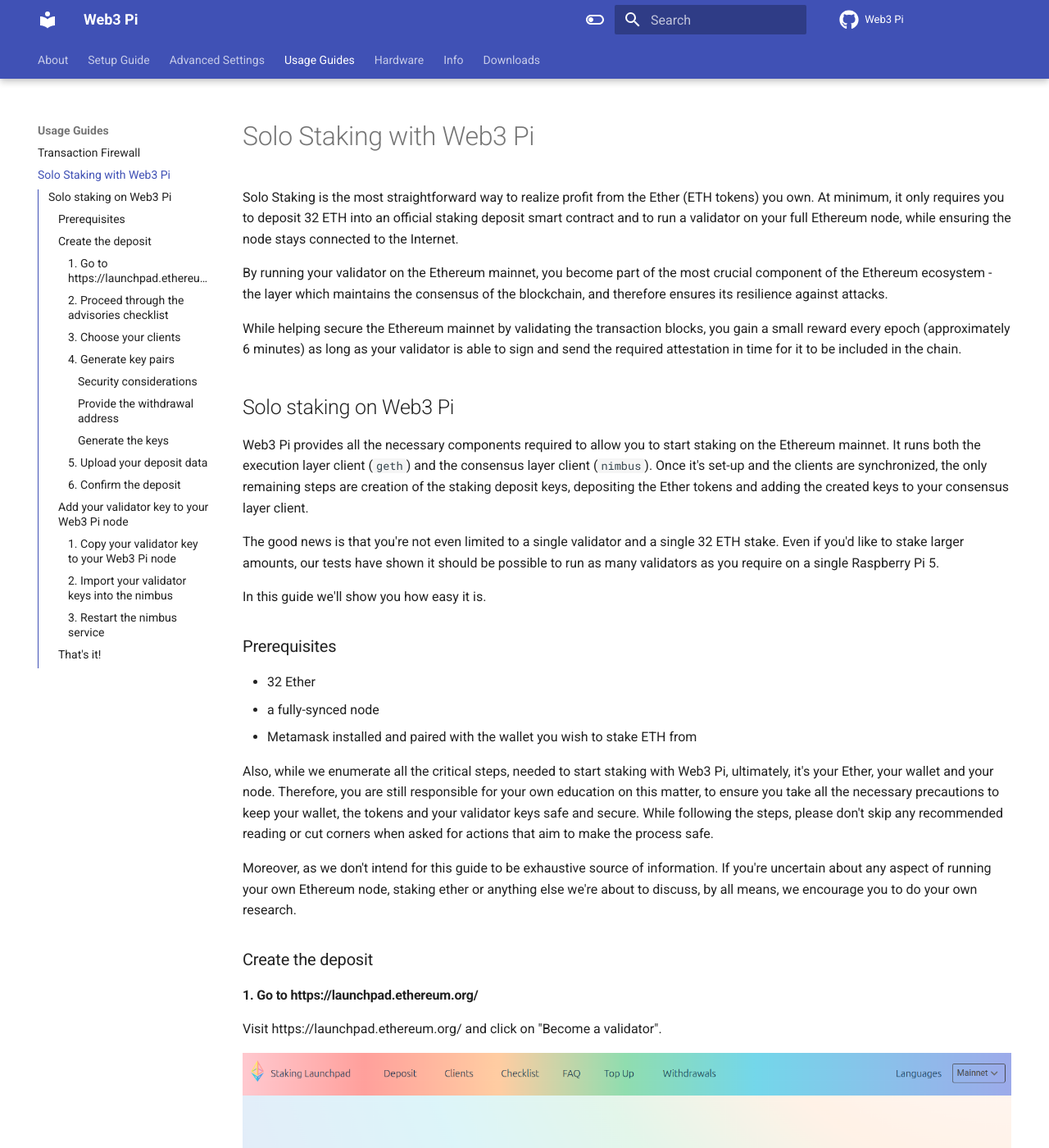
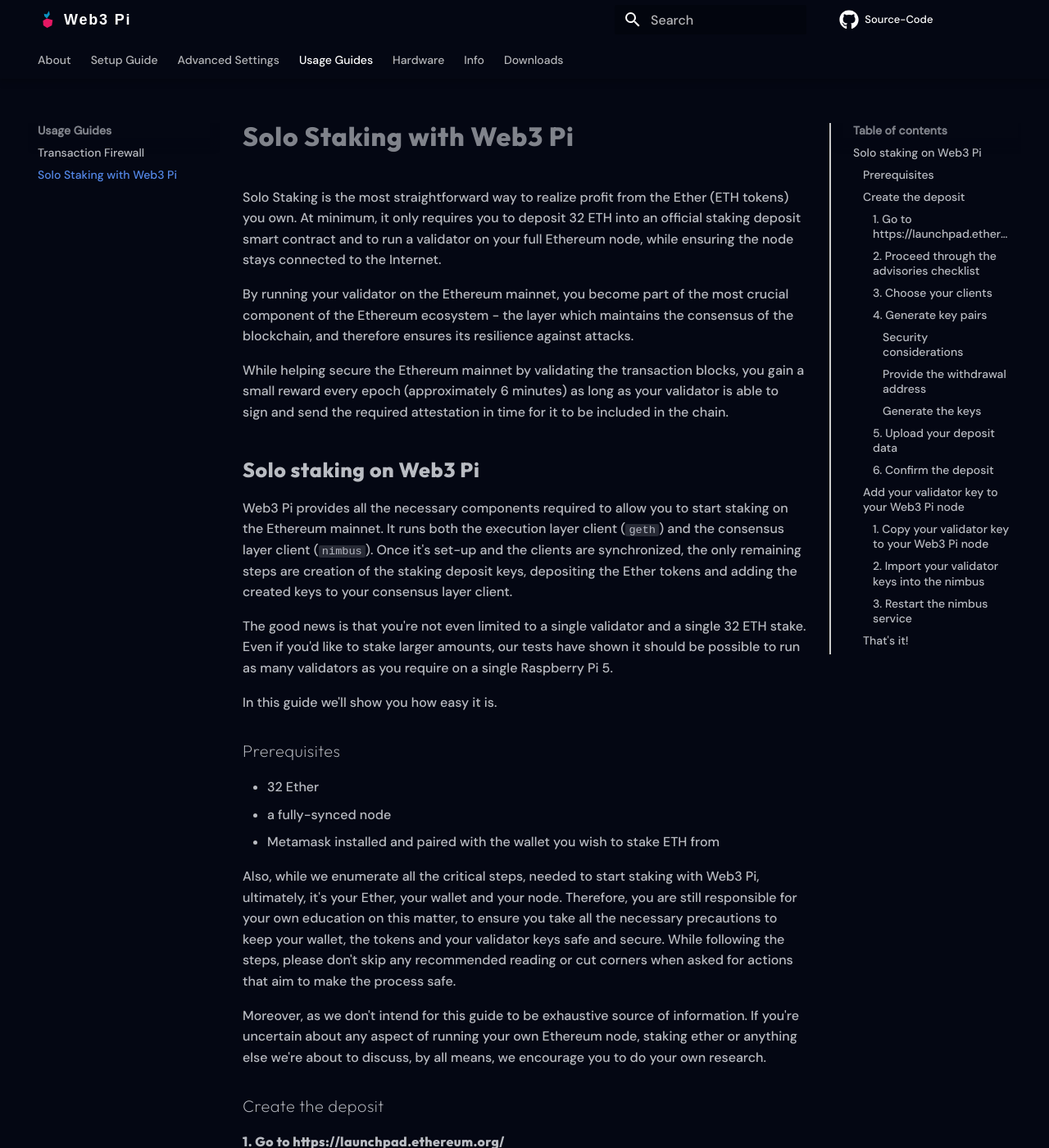
Before and after one commit to Web3-Pi/setup-guide, an MkDocs documentation site: the page built from docs/Guides/staking.md, in a window 1280 px wide and 1400 px high. Shown: the whole window at 82% size. Built offline with MkDocs 1.6.1 and Material for MkDocs 9.7.7, drawn with Linux system fonts in a browser that asks for light colours; some web fonts are replaced; comment, search, counter and statistics services are not loaded.

Commit message:
New style: colors, logo, layout, fonts, custom css

```diff
--- /dev/null
+++ b/docs/stylesheets/extra.css
@@ -0,0 +1,51 @@
+@import url('https://fonts.googleapis.com/css2?family=Outfit:wght@200;800&family=DM+Sans:wght@500&display=swap');
+@import url('https://fonts.googleapis.com/css2?family=Redwing:wght@500&display=swap');
+
+
+.md-header__title{
+  font-family: "Redwing", sans-serif !important;
+  font-weight: 500 !important;
+  margin-left: -5px !important; /* Przesuwa nazwę bliżej logo */
+  letter-spacing: 0.100em;
+}
+
+.md-header__button.md-logo {
+    margin-right: 5px !important; /* Dostosuj odstęp logo od nazwy */
+}
+
+/* Styl nagłówków */
+.md-typeset h1,
+.md-typeset h2,
+.md-typeset h3,
+.md-typeset h4,
+.md-typeset h5,
+.md-typeset h6 {
+    font-family: "Outfit", sans-serif;
+    font-weight: 800; /* Extra Bold */
+    letter-spacing: 0.025em;
+}
+
+/* Styl podtytułów (opcjonalnie np. H3 lub klasa podtytułu) */
+.md-typeset h3 {
+    font-weight: 200; /* Light */
+}
+
+:root  > * {
+    --md-primary-fg-color:        #040713; /* Header backgroud*/
+    --md-default-bg-color: #040713; /* Page background */
+    --md-text-font-family: "DM Sans", sans-serif;
+    --md-typeset-font-family: "DM Sans", sans-serif;
+    --md-code-font-family: "Fira Code", monospace;
+}
+
+/* Hide forks info */
+.md-header__source .md-source__facts > :nth-child(3) {
+    display: none;
+}
+
+/* Pionowa linia w ToC */
+.md-nav--secondary {
+    position: relative;
+    border-left: 2px solid #ccc;  /* Szara pionowa linia */
+    padding-left: 15px;           /* Odsunięcie tekstu od linii */
+}
--- a/mkdocs.yml
+++ b/mkdocs.yml
@@ -4,17 +4,24 @@
 #site_author: Robert Mordzon
 
 # Repository
-repo_name: Web3 Pi
+repo_name: Source-Code
 repo_url: https://github.com/Web3-Pi/Ethereum-On-Raspberry-Pi
+
+
+extra_css:
+  - stylesheets/extra.css
+extra_javascript:
+  - stylesheets/extra.js
 
 theme:
   name: material
+  logo: assets/color.svg
   features:
     - navigation.tabs
     - navigation.tabs.sticky
     - navigation.sections
 #    - navigation.path
-    - toc.integrate
+#    - toc.integrate
     - navigation.top
     - search.suggest
     - search.highlight
@@ -26,16 +33,17 @@
 
   language: en
   palette:
-    - scheme: default
-      toggle:
-        icon: material/toggle-switch-off-outline
-        name: Switch to dark mode
+      - scheme: slate
+#    - scheme: default
+#      toggle:
+#        icon: material/toggle-switch-off-outline
+#        name: Switch to dark mode
 #      primary: teal
 #      accent: purple
-    - scheme: slate
-      toggle:
-        icon: material/toggle-switch
-        name: Switch to light mode
+#    - scheme: slate
+#      toggle:
+#        icon: material/toggle-switch
+#        name: Switch to light mode
 #      primary: teal
 #      accent: lime
 
@@ -85,6 +93,8 @@
   social:
     - icon: fontawesome/brands/github-alt
       link: https://github.com/Web3-Pi/Ethereum-On-Raspberry-Pi
+      type: github
+      repo: Web3-Pi/Ethereum-On-Raspberry-Pi
     # - icon: fontawesome/brands/twitter
     #   link: https://twitter.com/Web3Pi
     - icon: fontawesome/brands/discord
```
Also changed, not shown: docs/assets/color.svg (added), docs/assets/logo.png (deleted), docs/assets/logoNoBg.png (deleted), docs/assets/white_shape.svg (added), docs/stylesheets/extra.js (added).
